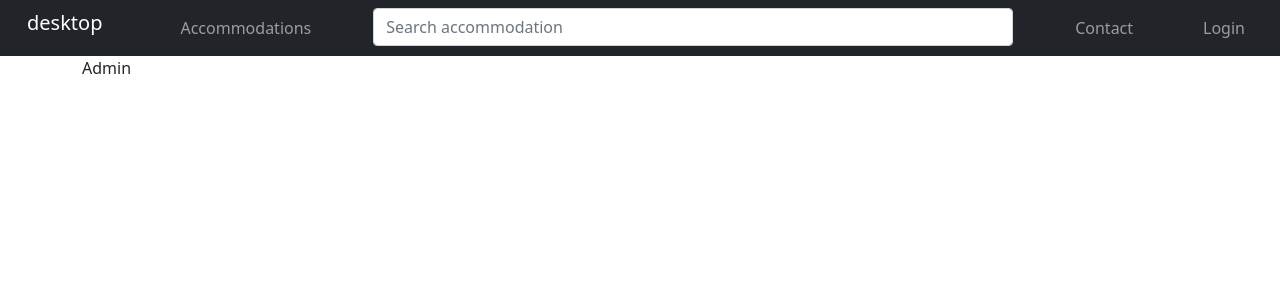
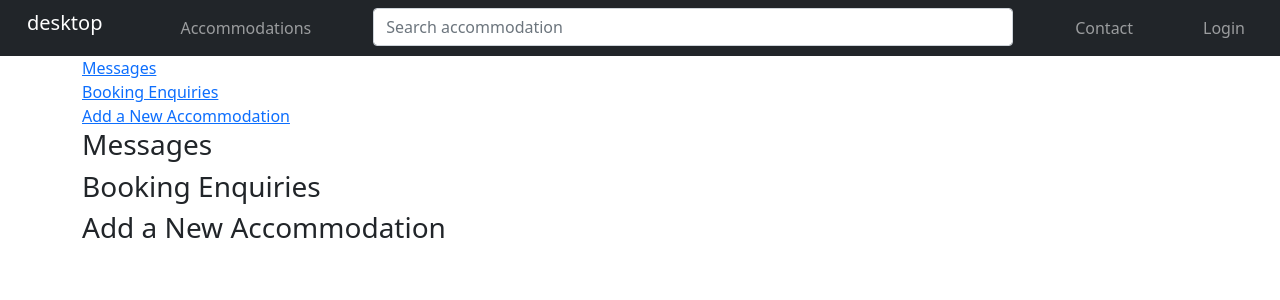
Before and after one commit to Noroff-FEU-Assignments/project-exam-2-Kaladinge, a React (Create React App) app: page /admin in a window 1280 px wide. Shown: the top 300 px of the page. Built offline with nearby package versions, Linux system fonts and the light colour scheme.

Commit message:
installed hash-link and added headings and sections that can be linked to at the same page

```diff
--- a/package.json
+++ b/package.json
@@ -15,6 +15,7 @@
     "react-dom": "^18.0.0",
     "react-hook-form": "^7.30.0",
     "react-router-dom": "^6.3.0",
+    "react-router-hash-link": "^2.4.3",
     "react-scripts": "5.0.1",
     "sass": "^1.50.1",
     "web-vitals": "^2.1.4",
--- a/src/components/admin/Admin.js
+++ b/src/components/admin/Admin.js
@@ -1,7 +1,25 @@
 import React from "react";
+import Heading from "../layout/Heading";
+import PageLink from "./PageLink";
 
 function Admin() {
-  return <div>Admin</div>;
+  return (
+    <>
+      <PageLink link="#messages">Messages</PageLink>
+      <PageLink link="#enquiries">Booking Enquiries</PageLink>
+      <PageLink link="#add-accommodation">Add a New Accommodation</PageLink>
+
+      <section id="messages">
+        <Heading title="Messages" />
+      </section>
+      <section id="enquiries">
+        <Heading title="Booking Enquiries" />
+      </section>
+      <section id="add-accommodation">
+        <Heading title="Add a New Accommodation" />
+      </section>
+    </>
+  );
 }
 
 export default Admin;
--- /dev/null
+++ b/src/components/admin/PageLink.js
@@ -0,0 +1,12 @@
+import React from "react";
+import { HashLink } from "react-router-hash-link";
+
+function PageLink({ children, link }) {
+  return (
+    <HashLink className="d-block" to={link} smooth>
+      {children}
+    </HashLink>
+  );
+}
+
+export default PageLink;
```
Also changed, not shown: 1 other file (tests, documents, lock files or other folders).
